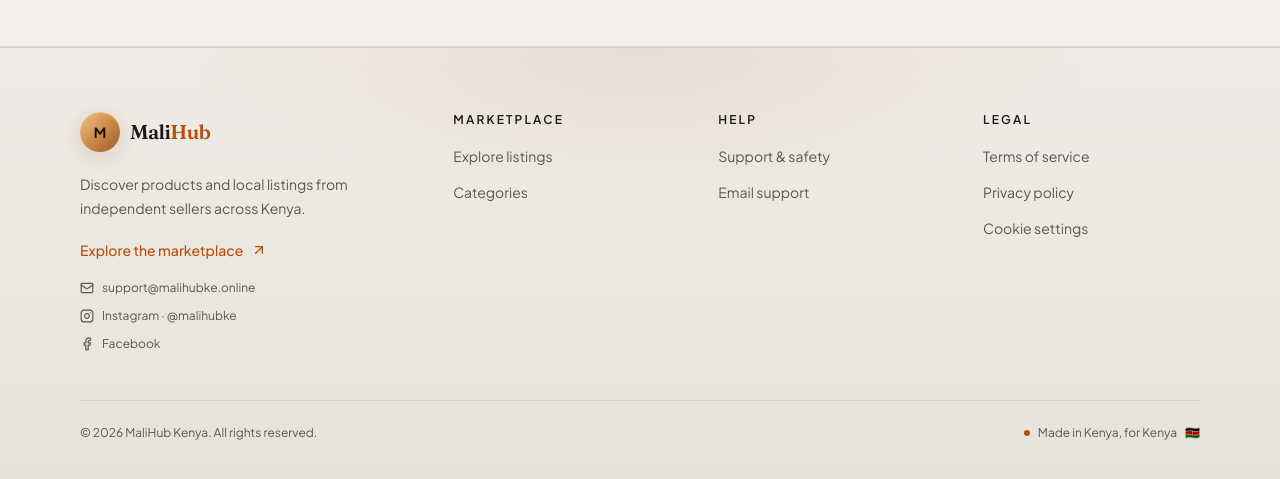
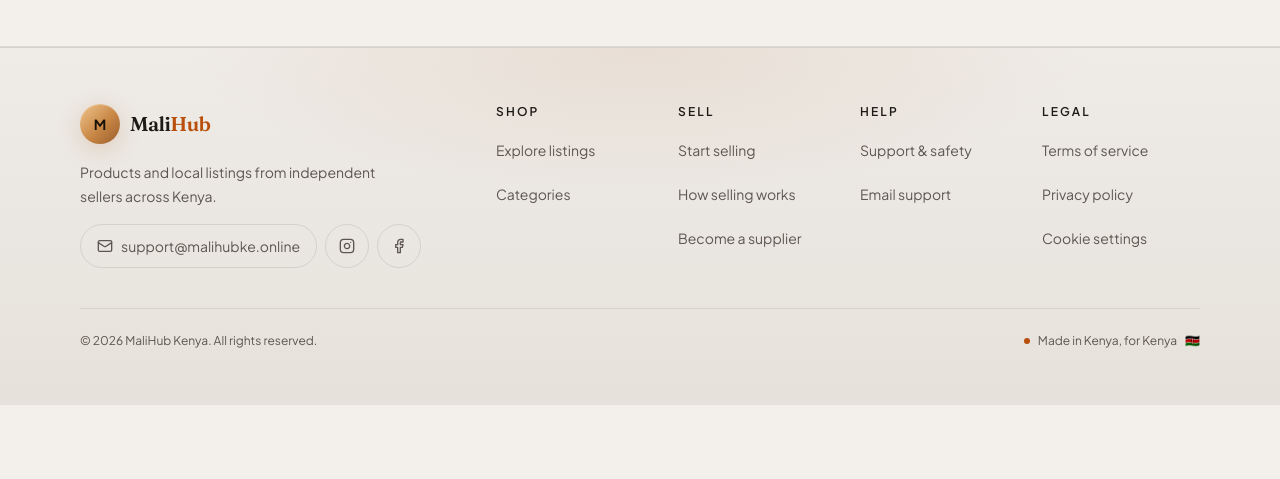
Before and after one commit to Manu-del-source/Malihub--kenya, a Next.js app: page / in a window 1280 px wide. Shown: the part 893-1372 px from the top of the page. After the commit the page ends 1298 px from the top, so only its background shows below. Built offline with nearby package versions, Linux system fonts and the light colour scheme; no server answers; the database is empty.

Commit message:
feat(footer): reorganize footer — grouped Shop/Sell/Help/Legal links, 44px tap targets, compact contact row

```diff
--- /dev/null
+++ b/src/components/landing/footer-links.ts
@@ -0,0 +1,41 @@
+/** Footer navigation. Every internal href must resolve to a real page (see footer-links.test.ts). */
+export type FooterLink = { label: string; href: string };
+export type FooterGroup = { heading: string; links: FooterLink[]; includeCookieSettings?: boolean };
+
+export const SUPPORT_EMAIL = "support@malihubke.online";
+export const SUPPORT_MAILTO = `mailto:${SUPPORT_EMAIL}?subject=MaliHub%20Support`;
+export const INSTAGRAM_URL = "https://www.instagram.com/malihubke/";
+export const FACEBOOK_URL = "https://www.facebook.com/share/1ZiYTdJ5X3/";
+
+export const FOOTER_GROUPS: FooterGroup[] = [
+  {
+    heading: "Shop",
+    links: [
+      { label: "Explore listings", href: "/marketplace" },
+      { label: "Categories", href: "/#categories" },
+    ],
+  },
+  {
+    heading: "Sell",
+    links: [
+      { label: "Start selling", href: "/seller-center" },
+      { label: "How selling works", href: "/#sell" },
+      { label: "Become a supplier", href: "/become-a-supplier" },
+    ],
+  },
+  {
+    heading: "Help",
+    links: [
+      { label: "Support & safety", href: "/support" },
+      { label: "Email support", href: SUPPORT_MAILTO },
+    ],
+  },
+  {
+    heading: "Legal",
+    links: [
+      { label: "Terms of service", href: "/terms" },
+      { label: "Privacy policy", href: "/privacy" },
+    ],
+    includeCookieSettings: true,
+  },
+];
--- a/src/components/landing/site-footer.tsx
+++ b/src/components/landing/site-footer.tsx
@@ -1,89 +1,80 @@
 import Link from "next/link";
-import { ArrowUpRight, Facebook, Instagram, Mail } from "lucide-react";
+import { Facebook, Instagram, Mail } from "lucide-react";
 import { Container } from "@/components/ui/container";
 import { CookieSettingsButton } from "@/components/cookie-consent";
+import {
+  FACEBOOK_URL,
+  FOOTER_GROUPS,
+  INSTAGRAM_URL,
+  SUPPORT_EMAIL,
+  SUPPORT_MAILTO,
+} from "@/components/landing/footer-links";
 
-const FOOTER_LINKS = {
-  Marketplace: [
-    { label: "Explore listings", href: "/marketplace" },
-    { label: "Categories", href: "/#categories" },
-  ],
-  Help: [
-    { label: "Support & safety", href: "/support" },
-    { label: "Email support", href: "mailto:support@malihubke.online?subject=MaliHub%20Support" },
-  ],
-  Legal: [
-    { label: "Terms of service", href: "/terms" },
-    { label: "Privacy policy", href: "/privacy" },
-  ],
-};
+const FOCUS = "focus-visible:outline-none focus-visible:ring-2 focus-visible:ring-ring";
+// 44px minimum tap target on every footer link.
+const LINK = `footer-link inline-flex min-h-11 items-center text-sm text-muted-foreground transition-colors hover:text-primary-400 ${FOCUS}`;
+const ICON_BUTTON = `inline-flex h-11 w-11 items-center justify-center rounded-full border border-foreground/10 text-muted-foreground transition-colors hover:border-primary-400/50 hover:text-primary-400 ${FOCUS}`;
 
 export function SiteFooter() {
   return (
     <footer className="site-footer relative overflow-hidden border-t border-foreground/[0.08]">
       <div className="footer-glow pointer-events-none absolute inset-x-0 top-0 h-48" aria-hidden />
-      <Container className="relative py-12 sm:py-16">
-        <div className="grid grid-cols-2 gap-x-8 gap-y-10 sm:grid-cols-3 lg:grid-cols-[1.5fr_1fr_1fr_1fr] lg:gap-12">
-          <div className="col-span-2 flex flex-col items-start gap-5 sm:col-span-3 lg:col-span-1">
-            <Link href="/" className="group flex items-center gap-2.5 rounded-full focus-visible:outline-none focus-visible:ring-2 focus-visible:ring-ring" aria-label="MaliHub home">
+      <Container className="relative py-10 sm:py-14">
+        <div className="grid gap-10 lg:grid-cols-[minmax(0,1fr)_minmax(0,2fr)] lg:gap-16">
+          {/* Brand + contact */}
+          <div className="flex flex-col items-start gap-4">
+            <Link href="/" className={`group flex items-center gap-2.5 rounded-full ${FOCUS}`} aria-label="MaliHub home">
               <span aria-hidden className="brand-mark flex h-10 w-10 items-center justify-center rounded-xl text-sm font-bold text-[#17110a]">M</span>
               <span className="font-display text-xl font-semibold tracking-tight">Mali<span className="text-primary-400">Hub</span></span>
             </Link>
-            <p className="max-w-sm text-sm leading-6 text-muted-foreground">
-              Discover products and local listings from independent sellers across Kenya.
+            <p className="max-w-xs text-sm leading-6 text-muted-foreground">
+              Products and local listings from independent sellers across Kenya.
             </p>
-            <Link href="/marketplace" className="inline-flex items-center gap-2 text-sm font-medium text-primary-400 transition-colors hover:text-primary-300 focus-visible:outline-none focus-visible:ring-2 focus-visible:ring-ring">
-              Explore the marketplace <ArrowUpRight className="h-4 w-4" aria-hidden />
-            </Link>
-            <div className="flex flex-col items-start gap-3">
-              <a href="mailto:support@malihubke.online?subject=MaliHub%20Support" className="inline-flex items-center gap-2 text-xs text-muted-foreground transition-colors hover:text-primary-400 focus-visible:outline-none focus-visible:ring-2 focus-visible:ring-ring">
-                <Mail className="h-3.5 w-3.5" aria-hidden /> support@malihubke.online
+            <div className="flex flex-wrap items-center gap-2">
+              <a
+                href={SUPPORT_MAILTO}
+                className={`inline-flex min-h-11 items-center gap-2 rounded-full border border-foreground/10 px-4 text-sm text-muted-foreground transition-colors hover:border-primary-400/50 hover:text-primary-400 ${FOCUS}`}
+              >
+                <Mail className="h-4 w-4" aria-hidden /> {SUPPORT_EMAIL}
               </a>
-              <a
-                href="https://www.instagram.com/malihubke/"
-                target="_blank"
-                rel="noopener noreferrer"
-                aria-label="Follow MaliHub on Instagram"
-                className="inline-flex items-center gap-2 text-xs text-muted-foreground transition-colors hover:text-primary-400 focus-visible:outline-none focus-visible:ring-2 focus-visible:ring-ring"
-              >
-                <Instagram className="h-3.5 w-3.5" aria-hidden /> Instagram · @malihubke
+              <a href={INSTAGRAM_URL} target="_blank" rel="noopener noreferrer" aria-label="Follow MaliHub on Instagram" className={ICON_BUTTON}>
+                <Instagram className="h-4 w-4" aria-hidden />
               </a>
-              <a
-                href="https://www.facebook.com/share/1ZiYTdJ5X3/"
-                target="_blank"
-                rel="noopener noreferrer"
-                aria-label="Follow MaliHub on Facebook"
-                className="inline-flex items-center gap-2 text-xs text-muted-foreground transition-colors hover:text-primary-400 focus-visible:outline-none focus-visible:ring-2 focus-visible:ring-ring"
-              >
-                <Facebook className="h-3.5 w-3.5" aria-hidden /> Facebook
+              <a href={FACEBOOK_URL} target="_blank" rel="noopener noreferrer" aria-label="Follow MaliHub on Facebook" className={ICON_BUTTON}>
+                <Facebook className="h-4 w-4" aria-hidden />
               </a>
             </div>
           </div>
 
-          {Object.entries(FOOTER_LINKS).map(([heading, links]) => (
-            <nav key={heading} aria-label={heading}>
-              <h3 className="mb-4 text-xs font-semibold uppercase tracking-[0.18em] text-foreground">{heading}</h3>
-              <ul className="flex flex-col gap-3">
-                {links.map((link) => (
+          {/* Link groups: 2×2 on phones, one row of four from md */}
+          <div className="grid grid-cols-2 gap-x-6 gap-y-8 md:grid-cols-4">
+            {FOOTER_GROUPS.map((group) => (
+              <nav key={group.heading} aria-label={group.heading}>
+                <h3 className="mb-2 text-xs font-semibold uppercase tracking-[0.18em] text-foreground">{group.heading}</h3>
+                <ul className="flex flex-col">
+                  {group.links.map((link) => (
                     <li key={link.href}>
-                    <Link href={link.href} className="footer-link text-sm text-muted-foreground transition-colors hover:text-primary-400 focus-visible:outline-none focus-visible:ring-2 focus-visible:ring-ring">
+                      <Link href={link.href} className={LINK}>
                         {link.label}
                       </Link>
                     </li>
                   ))}
-                {heading === "Legal" && (
+                  {group.includeCookieSettings && (
                     <li>
-                    <CookieSettingsButton className="footer-link text-sm text-muted-foreground transition-colors hover:text-primary-400 focus-visible:outline-none focus-visible:ring-2 focus-visible:ring-ring" />
+                      <CookieSettingsButton className={`${LINK} text-left`} />
                     </li>
                   )}
                 </ul>
               </nav>
             ))}
           </div>
+        </div>
 
-        <div className="mt-12 flex flex-col items-start justify-between gap-4 border-t border-foreground/[0.08] pt-6 text-xs text-muted-foreground sm:flex-row sm:items-center">
+        <div className="mt-10 flex flex-col items-start justify-between gap-2 border-t border-foreground/[0.08] pt-6 text-xs text-muted-foreground sm:flex-row sm:items-center">
           <p>© {new Date().getFullYear()} MaliHub Kenya. All rights reserved.</p>
-          <p className="inline-flex items-center gap-2"><span className="h-1.5 w-1.5 rounded-full bg-primary-400" aria-hidden /> Made in Kenya, for Kenya <span aria-hidden>🇰🇪</span></p>
+          <p className="inline-flex items-center gap-2">
+            <span className="h-1.5 w-1.5 rounded-full bg-primary-400" aria-hidden /> Made in Kenya, for Kenya <span aria-hidden>🇰🇪</span>
+          </p>
         </div>
       </Container>
     </footer>
```
Also changed, not shown: 1 other file (tests, documents, lock files or other folders). Lines whose indentation alone changed are shown as unchanged.
